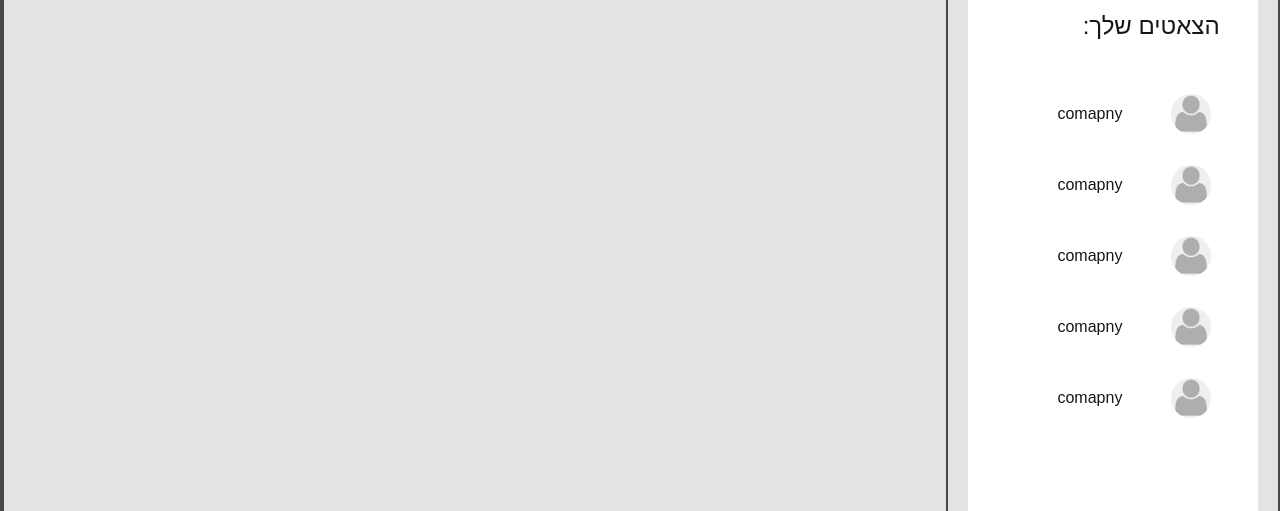
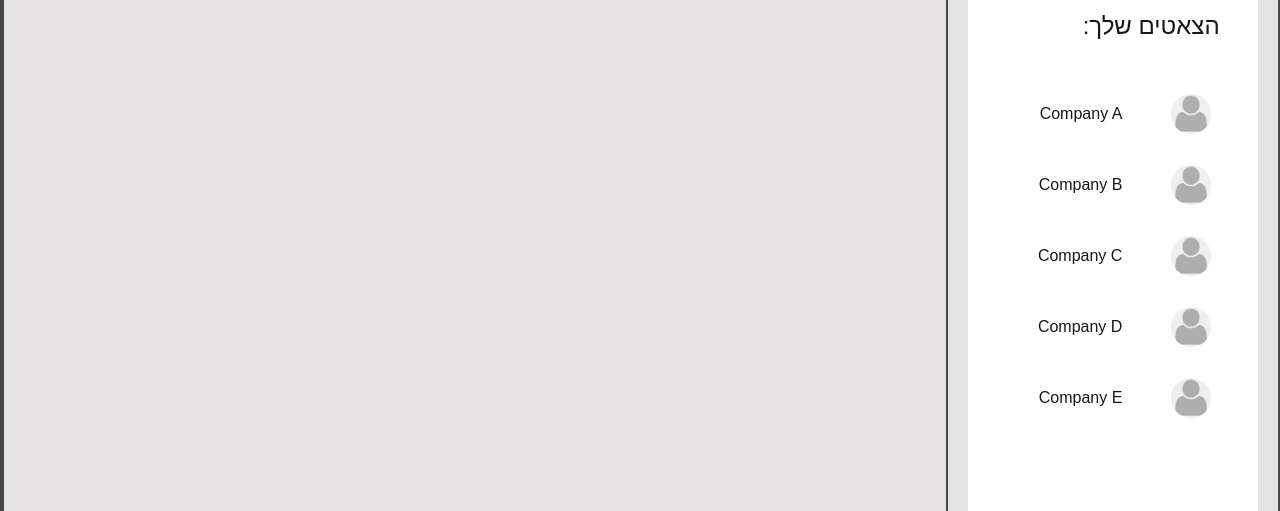
Before and after one commit to chani-s/Axis, a Next.js app: page /chat/user in a window 1280 px wide. Shown: the part 286-797 px from the top of the page. Built offline with nearby package versions, Linux system fonts and the light colour scheme.

Commit message:
front side is finished

```diff
--- a/src/app/components/chatPages/SideBar/SideBar.module.css
+++ b/src/app/components/chatPages/SideBar/SideBar.module.css
@@ -4,7 +4,6 @@
   border-radius: 15px;
   width: 23%;
   margin: 20px;
-    height: 100%;
   position: relative; /* Positioning relative to the sidebar */
   display: flex;
   flex-direction: column; /* Stack inputs and bottom content vertically */
@@ -40,6 +39,7 @@
 .selectOptions {
   position: absolute; /* Position dropdown below the input */
   left: 0;
+  top: 10%;
   width: 100%;
   background-color: white;
   border: 1px solid #ccc;
@@ -59,6 +59,8 @@
   align-items: center;
   text-align: right;
   width: 100%;
+  direction: rtl;
+
 }
 
 .optionItem:hover {
--- a/src/app/components/chatPages/SideBar/SideBar.tsx
+++ b/src/app/components/chatPages/SideBar/SideBar.tsx
@@ -1,10 +1,15 @@
-import React, { useState } from "react";
+import React, { useRef, useState } from "react";
 import { Conversation } from "@/app/models/Conversation";
 import styles from "./SideBar.module.css";
 
 const SideBar = () => {
-  const [conversations, setConversations] = useState<Conversation[]>([]); // Initialize as an empty array
-  const arr = [1, 2, 3, 4, 5];
+  const [conversations, setConversations] = useState([
+    { id: 6, name: "Company A", image: "/imgs/default_profile_picture.jpg" },
+    { id: 2, name: "Company B", image: "/imgs/default_profile_picture.jpg" },
+    { id: 3, name: "Company C", image: "/imgs/default_profile_picture.jpg" },
+    { id: 8, name: "Company D", image: "/imgs/default_profile_picture.jpg" },
+    { id: 5, name: "Company E", image: "/imgs/default_profile_picture.jpg" },
+  ]); // Initialize with some conversations
 
   // Mock companies with images for the dropdown options
   const companies = [
@@ -15,19 +20,48 @@ const SideBar = () => {
     { id: 5, name: "Company E", image: "/imgs/default_profile_picture.jpg" },
   ];
 
-  const [searchTerm, setSearchTerm] = useState(""); // State for search term
+  const [searchTerm, setSearchTerm] = useState(""); // State for search term in company search
+  const [chatSearchTerm, setChatSearchTerm] = useState(""); // State for search term in chat search
   const [selectedCompany, setSelectedCompany] = useState<string | null>(null); // State for selected company
   const [isDropdownOpen, setIsDropdownOpen] = useState(false); // State to control dropdown visibility
+  const dropdownTimeoutRef = useRef<NodeJS.Timeout | null>(null); // Ref to hold the timeout ID
+
+  const resetDropdownTimeout = () => {
+    if (dropdownTimeoutRef.current) {
+      clearTimeout(dropdownTimeoutRef.current); // Clear any existing timeout
+    }
+
+    dropdownTimeoutRef.current = setTimeout(() => {
+      setIsDropdownOpen(false); // Close dropdown after 3 seconds
+    }, 3000); // 3 seconds delay
+  };
 
   // Filter companies based on search term
   const filteredCompanies = companies.filter((company) =>
     company.name.toLowerCase().includes(searchTerm.toLowerCase())
   );
 
-  const handleOptionClick = (companyName: string) => {
-    setSelectedCompany(companyName); // Set selected company
-    setSearchTerm(companyName); // Update input with selected company name
+  // Filter conversations based on chat search term
+  const filteredConversations = conversations.filter((conversation) =>
+    conversation.name.toLowerCase().includes(chatSearchTerm.toLowerCase()) // Filter based on company name
+  );
+
+  const handleOptionClick = (company: { id: number; name: string; image: string }) => {
+    // Prevent adding a duplicate conversation
+    const isDuplicate = conversations.some(conversation => conversation.id === company.id);
+    if (isDuplicate) {
+      return; // Prevent adding a duplicate conversation
+    }
+
+    setSelectedCompany(company.name); // Set selected company
+    setSearchTerm(company.name); // Update input with selected company name
     setIsDropdownOpen(false); // Close dropdown after selecting an option
+
+    // Add new conversation item with the selected company details (immutable update)
+    setConversations((prevConversations) => [
+      ...prevConversations, // Spread previous conversations
+      { id: company.id, name: company.name, image: company.image }, // Add new conversation
+    ]);
   };
 
   return (
@@ -40,17 +74,22 @@ const SideBar = () => {
           value={searchTerm}
           onChange={(e) => {
             setSearchTerm(e.target.value);
-            setIsDropdownOpen(true); // Open dropdown when typing
+            setIsDropdownOpen(true);
+            resetDropdownTimeout(); // Open dropdown when typing
+          }}
+          onFocus={() => {
+            setIsDropdownOpen(true);
+            resetDropdownTimeout(); // Open dropdown when focused
           }}
         />
-        {isDropdownOpen && searchTerm && (
+        {isDropdownOpen && (
           <div className={styles.selectOptions}>
             {filteredCompanies.length > 0 ? (
               filteredCompanies.map((company) => (
                 <div
                   key={company.id}
                   className={styles.optionItem}
-                  onClick={() => handleOptionClick(company.name)} // Handle option click
+                  onClick={() => handleOptionClick(company)} // Handle option click
                 >
                   <div
                     className={styles.profileCircle}
@@ -68,19 +107,27 @@ const SideBar = () => {
           className={styles.input}
           type="text"
           placeholder="חפש בצאטים..."
+          value={chatSearchTerm}
+          onChange={(e) => setChatSearchTerm(e.target.value)} // Update search term for chats
         />
       </div>
+
       <p className={styles.yourChatsP}>הצאטים שלך:</p>
       <div className={styles.bottom}>
-        {arr.map((c, index) => (
-          <div className={styles.conversationItem} key={index}>
-            <img
-              className={styles.profileCircle}
-              src="/imgs/default_profile_picture.jpg" // Path to default profile image
-            />
-            <p className={styles.name}>comapny</p>
-          </div>
-        ))}
+        {filteredConversations.length > 0 ? (
+          filteredConversations.map((conversation) => (
+            <div className={styles.conversationItem} key={conversation.id}>
+              <img
+                className={styles.profileCircle}
+                src={conversation.image} // Use the company image
+                alt="Profile"
+              />
+              <p className={styles.name}>{conversation.name}</p> {/* Display company name */}
+            </div>
+          ))
+        ) : (
+          <div className={styles.noResults}>לא נמצאו תוצאות</div>
+        )}
       </div>
     </div>
   );
```
Lines whose indentation alone changed are shown as unchanged.
